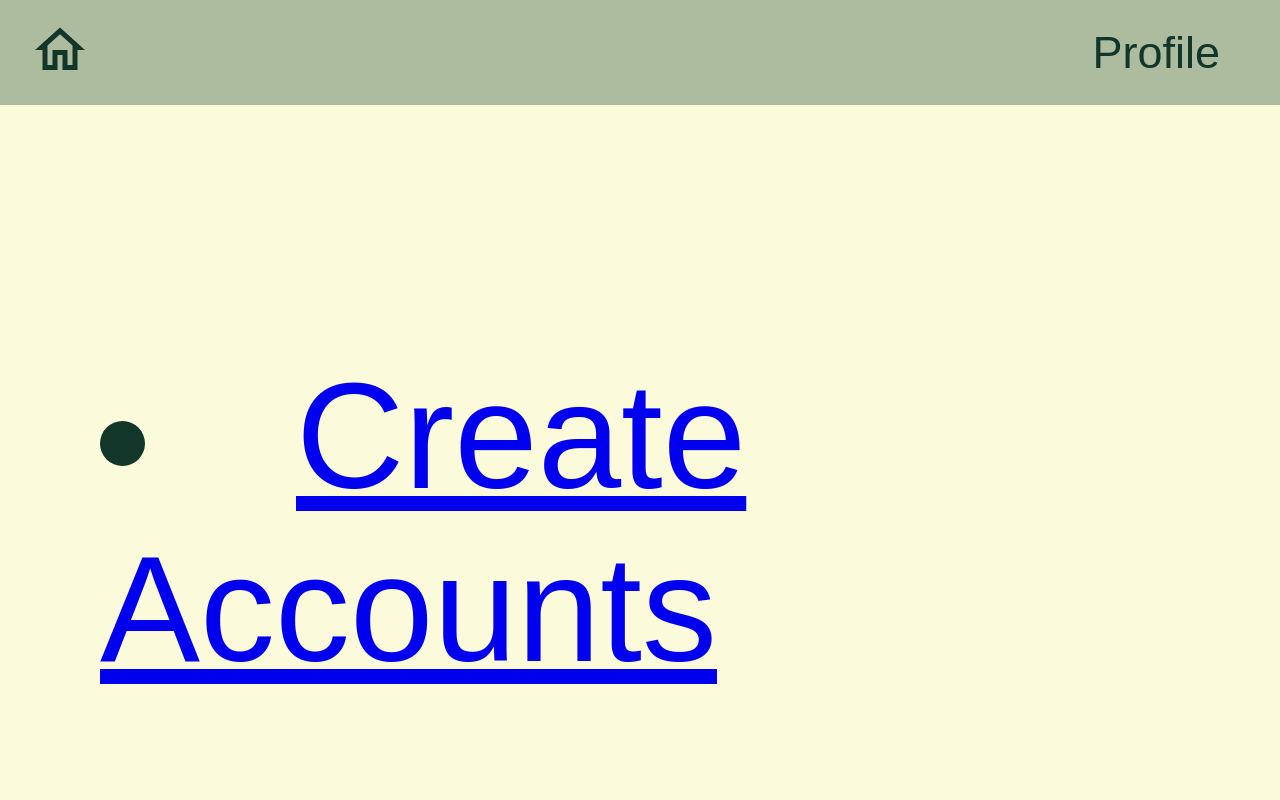
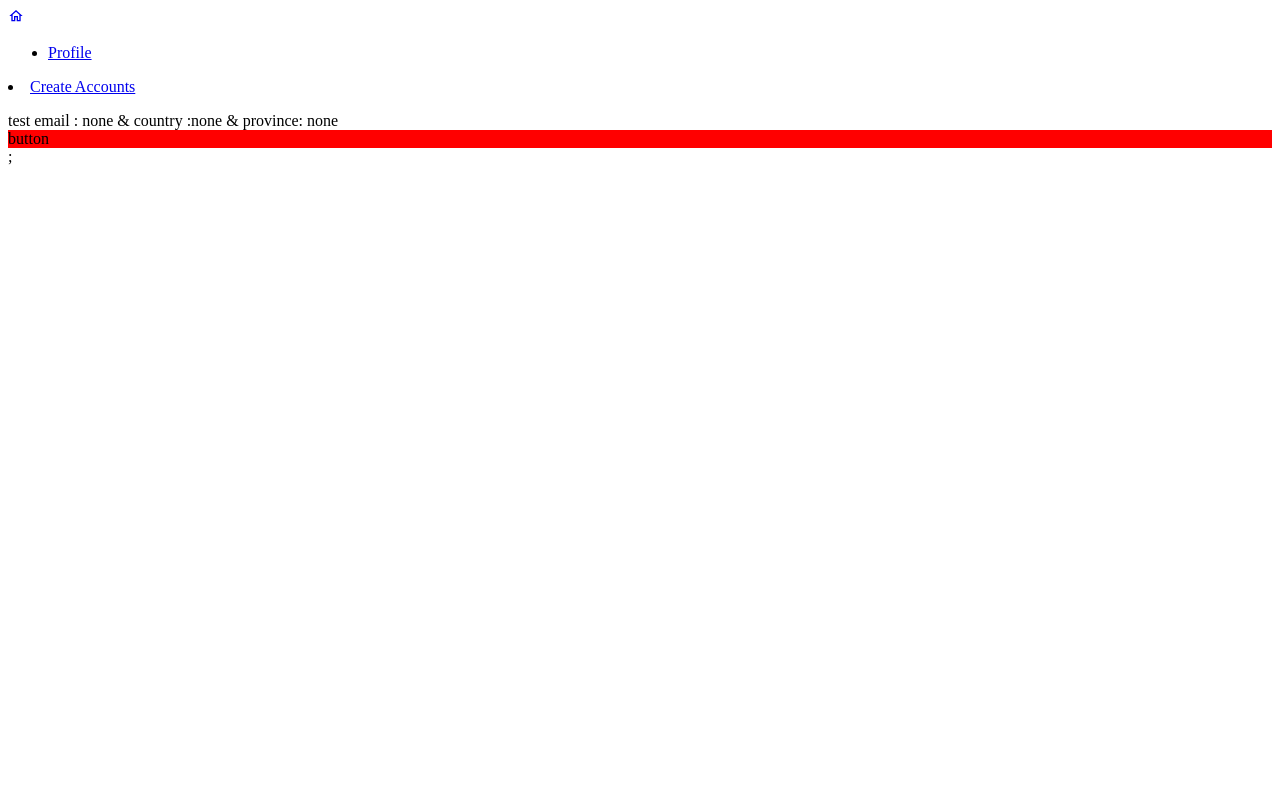
Before and after one commit to DallaliRim/CarPoolTinder, a React (Vite) app in the folder client/: page / in a window 1280 px wide. Shown: the top 800 px of the page. Built offline with nearby package versions, Linux system fonts and the light colour scheme.

Commit message:
deleted css, installed bootstrap dependency

```diff
--- a/client/package.json
+++ b/client/package.json
@@ -10,7 +10,9 @@
     "preview": "vite preview"
   },
   "dependencies": {
+    "bootstrap": "^5.3.2",
     "react": "^18.2.0",
+    "react-bootstrap": "^2.10.0",
     "react-dom": "^18.2.0",
     "react-icons": "^5.0.1",
     "react-router-dom": "^6.22.0"
--- a/client/src/components/AccountCreation/AccountInfo.css
+++ /dev/null
@@ -1,236 +0,0 @@
-.account-info{
-    padding: 20rem 10rem 10rem 10rem;
-    align-items: start;
-    height: 100vh;
-    background-position: center top;
-    background-size: cover;
-    font-size:6rem;
-}
-.profile-pic {
-    /* border-radius: 300px; */
-    background: #1e222f;
-    box-shadow: 18px 18px 35px #13151e,
-    -18px -18px 35px #292f40;
-}
-
-.slogan {
-    font-size: 10rem;
-    font-weight: bold;
-}
-
-.name-field {
-    display: flex;
-    flex-direction:row;
-}
-
-.general-info {
-    display:flex;
-    flex-direction:row;
-}
-
-.general-account-info {
-    display: flex;
-    flex-direction: row;
-    box-shadow: -10px -7px 15px 0px rgba(18, 55, 42, 0.75);
-    -webkit-box-shadow: -10px -7px 15px 0px rgba(18, 55, 42, 0.75);
-    -moz-box-shadow: -10px -7px 15px 0px rgba(18, 55, 42, 0.75);
-    background-color: #ADBC9F;
-    border-radius: 20px;
-}
-
-#firstname-field {
-    padding-right: 10rem;
-}
-
-
-
-
-
-
-
-#user {
-    display: flex;
-    flex-flow: row wrap;
-    justify-content: space-evenly;
-    align-content: center;
-    margin: auto;
-    margin-top: 0;
-    margin-bottom: 0;
-    border-radius: 20px;
-    background-color: var(--sub-color-transparent);
-    width: 80%;
-    height: fit-content;
-    padding: 20px;
-    padding-top: 30px;
-}
-
-#image {
-    display: flex;
-    align-self: center;
-    position: relative;
-    padding-right: 5rem;
-}
-
-#profile-pic {
-    width: 300px;
-    height: 300px;
-}
-
-#edit-pic-icon {
-    position: absolute;
-    left: -25px;
-    top: -25px;
-    margin: 10px;
-    width: 2em;
-    height: 2em;
-    color: var(--sub-color);
-    /* border-radius: 5px; */
-}
-
-#edit-name-icon {
-    display: flex;
-    justify-content: center;
-    width: 1.8em;
-    height: 1.8em;
-    margin-bottom: auto;
-    margin-top: auto;
-    color: var(--sub-color);
-    cursor: pointer;
-}
-
-#edit-pic-icon:hover {
-    color: var(--text-color);
-}
-
-#edit-pic-icon:active {
-    color: var(--accent-color);
-}
-
-.editable {
-    color: var(--text-color);
-    text-overflow: unset !important;
-    max-height: 82px;
-    width: max-content;
-    padding: 10px 29px;
-    border: 1px solid var(--text-color);
-    border-radius: 10px;
-}
-
-#edit-name-icon :hover,
-#edit-pic-icon :hover {
-    cursor: pointer;
-}
-
-#user-name {
-    overflow: hidden;
-    white-space: nowrap;
-    text-overflow: ellipsis;
-    width: 160px;
-    max-height: 30px;
-    text-align: right;
-}
-
-#username-error {
-    display: flex;
-    white-space: break-spaces;
-    text-align: left;
-    line-height: 25px;
-    color: var(--error-color);
-    margin-top: 0;
-}
-
-#user-info {
-    display: flex;
-    flex-flow: column wrap;
-    justify-content: center;
-    max-width: 400px;
-    width: fit-content;
-    min-width: 100px;
-    max-height: fit-content;
-    min-height: 100px;
-    text-align: left;
-    margin-left: 10px;
-}
-
-.label {
-    font-size: 1em;
-    color: var(--text-color);
-}
-
-.user-label {
-    font-size: 0.8em;
-    color: var(--text-color);
-}
-
-#update-user {
-    display: flex;
-    flex-flow: row wrap;
-    justify-content: center;
-    width: fit-content;
-    max-width: 400px;
-    min-width: 200px;
-    height: 8vh;
-    min-height: 200px;
-    border-radius: 20px;
-    text-align: left;
-}
-
-#update-user p {
-    font-size: 1em;
-    width: 180px;
-    margin-left: 20px;
-}
-
-h2 {
-    display: flex;
-    align-items: center;
-}
-
-#username-info {
-    height: 50px;
-}
-
-#username-info {
-    display: flex;
-    position: relative;
-    flex-flow: row wrap;
-    width: 100%;
-}
-
-#username-info h2{
-    margin-left: 20px;
-}
-
-#update-avatar {
-    display: flex;
-    position: absolute;
-    flex-direction: row;
-}
-
-#cancle-avatar-btn,
-#save-avatar-btn {
-    width: 1em;
-    height: 1em;
-    color: var(--sub-color);
-    cursor: pointer;
-}
-
-#cancle-avatar-btn:hover,
-#save-avatar-btn:hover {
-    color: var(--text-color);
-    cursor: pointer;
-}
-
-#cancle-avatar-btn:active,
-#save-avatar-btn:active {
-    color: var(--accent-color);
-    cursor: pointer;
-}
-
-#avatar-settings {
-    position: absolute;
-    top: -20px;
-    left: -35px;
-    display: flex;
-    height: fit-content;
-}
--- a/client/src/components/Navbar.jsx
+++ b/client/src/components/Navbar.jsx
@@ -1,5 +1,4 @@
 import { useEffect, useState } from "react";
-import "./navbar.css";
 import { MdOutlineHome } from "react-icons/md";
 import { NavLink, Link } from "react-router-dom";
 
--- a/client/src/components/navbar.css
+++ /dev/null
@@ -1,112 +0,0 @@
-:root {
-    --accent-text-color: #436850;
-    --background-color: #FBFADA;
-    --text-color: #12372A;
-    --secondary-background-color: #ADBC9F;
-}
-
-html,
-body {
-    max-width: 100vw;
-    margin: 0;
-    padding: 0;
-    box-sizing: border-box;
-    font-family: "Quicksand", sans-serif;
-    font-size: 62.5%;
-    font-size: 10px;
-    color: var(--text-color);
-    background-color: var(--background-color);
-}
-
-/* Navbar section */
-
-.nav {
-    width: 100vw;
-    height: 65px;
-    position: fixed;
-    line-height: 65px;
-    text-align: center;
-    background-color: var(--secondary-background-color);
-}
-
-.nav .logo a:hover .logo-img {
-    color: var(--text-color);
-}
-
-.nav .logo a {
-    display: flex;
-    flex-direction: row-reverse;
-    /* align-items: center; */
-}
-
-.nav div.logo {
-    float: left;
-    width: auto;
-    height: auto;
-    padding-left: 3rem;
-    flex: 1;
-}
-
-.nav div.logo a {
-    text-decoration: none;
-    color: var(--text-color);
-    font-size: 6rem;
-}
-
-.nav div.logo a:hover {
-    color: var(--text-color);
-}
-
-.nav div.main_list {
-    height: 65px;
-    float: right;
-    flex: 1;
-}
-
-.nav div.main_list ul {
-    width: 100%;
-    height: 65px;
-    display: flex;
-    list-style: none;
-    margin: 0;
-    padding: 0;
-}
-
-.nav div.main_list ul li {
-    width: auto;
-    height: 65px;
-    padding: 0;
-    padding-right: 6rem;
-}
-
-.nav div.main_list ul li .navlink {
-    text-decoration: none;
-    color: var(--text-color);
-    line-height: 65px;
-    font-size: 4.5rem;
-}
-
-.nav div.main_list ul li .navlink:hover {
-    color: var(--accent-text-color);
-}
-
-.affix {
-    padding: 0;
-    margin: 0;
-    background-color: var(--background-color);
-}
-
-.spacer {
-    flex:6;
-}
-
-.navTrigger {
-    display: none;
-}
-
-.nav {
-    padding-top: 20px;
-    padding-bottom: 20px;
-    -webkit-transition: all 0.4s ease;
-    transition: all 0.4s ease;
-}
--- a/client/src/pages/Home.jsx
+++ b/client/src/pages/Home.jsx
@@ -1,5 +1,4 @@
 import { NavLink } from "react-router-dom";
-import "./home.css";
 import { useContext, useEffect, useState } from "react";
 import { ProfileContext } from "../contexts/ProfileContexteProvider";
 import { ACTIONS } from "../reducers/reducer";
--- a/client/src/pages/Profile.jsx
+++ b/client/src/pages/Profile.jsx
@@ -1,5 +1,3 @@
-import './profile.css';
-
 function Profile() {
   return (
     <div className="profile">
@@ -9,7 +7,6 @@ function Profile() {
       <p> PROFILE </p>
       <p> PROFILE </p>
     </div>
-
   );
 }
 
--- a/client/src/pages/Root.css
+++ /dev/null
@@ -1,88 +0,0 @@
-
-/* Scroll Bar */
-
-/* width */
-::-webkit-scrollbar {
-    width: 15px;
-    height: 15px;
-}
-
-/* Handle */
-::-webkit-scrollbar-thumb {
-    background: #3c445d;
-    border-radius: 5px;
-}
-
-::-webkit-scrollbar-corner {
-    background: #1e222f;
-}
-
-html,
-body {
-    margin: 0;
-    padding: 0;
-    box-sizing: border-box;
-    font-family: "Quicksand", sans-serif;
-    font-size: 62.5%;
-    font-size: 20px;
-    color: black;
-}
-
-/* Home section */
-
-.content {
-    padding: 20rem 10rem 10rem 10rem;
-    align-items: start;
-    height: 100vh;
-    background-position: center top;
-    background-size: cover;
-}
-
-.navTrigger {
-    display: none;
-}
-
-.nav {
-    padding-top: 20px;
-    padding-bottom: 20px;
-    -webkit-transition: all 0.4s ease;
-    transition: all 0.4s ease;
-}
-
-/* Media qurey section */
-
-@media screen and (min-width: 768px) and (max-width: 1024px) {
-    .container {
-        margin: 0;
-    }
-}
-
-@media screen and (max-width:768px) {
-    .navTrigger {
-        display: block;
-    }
-
-    .nav div.logo {
-        margin-left: 15px;
-    }
-
-    .nav div.main_list {
-        width: 100vw;
-        height: 0;
-        overflow: hidden;
-    }
-
-    .nav div.show_list {
-        height: auto;
-        display: none;
-    }
-
-    .nav div.media_button {
-        display: block;
-    }
-}
-
-.affix {
-    padding: 0;
-    background-color: #1e222f;
-}
--- a/client/src/pages/home.css
+++ /dev/null
@@ -1,10 +0,0 @@
-/* Home section */
-
-.home {
-    padding: 20rem 10rem 10rem 10rem;
-    align-items: start;
-    height: 100vh;
-    background-position: center top;
-    background-size: cover;
-    font-size: 15rem;
-}
--- a/client/src/pages/profile.css
+++ /dev/null
@@ -1,9 +0,0 @@
-/* Profile section */
-
-.profile {
-    padding: 20rem 10rem 10rem 10rem;
-    align-items: start;
-    height: 100vh;
-    background-position: center top;
-    background-size: cover;
-}
```
Also changed, not shown: client/src/components/AccountCreation/AccountInfo.jsx (+60 -39 lines), 1 other file (tests, documents, lock files or other folders). Lines whose indentation alone changed are shown as unchanged.
